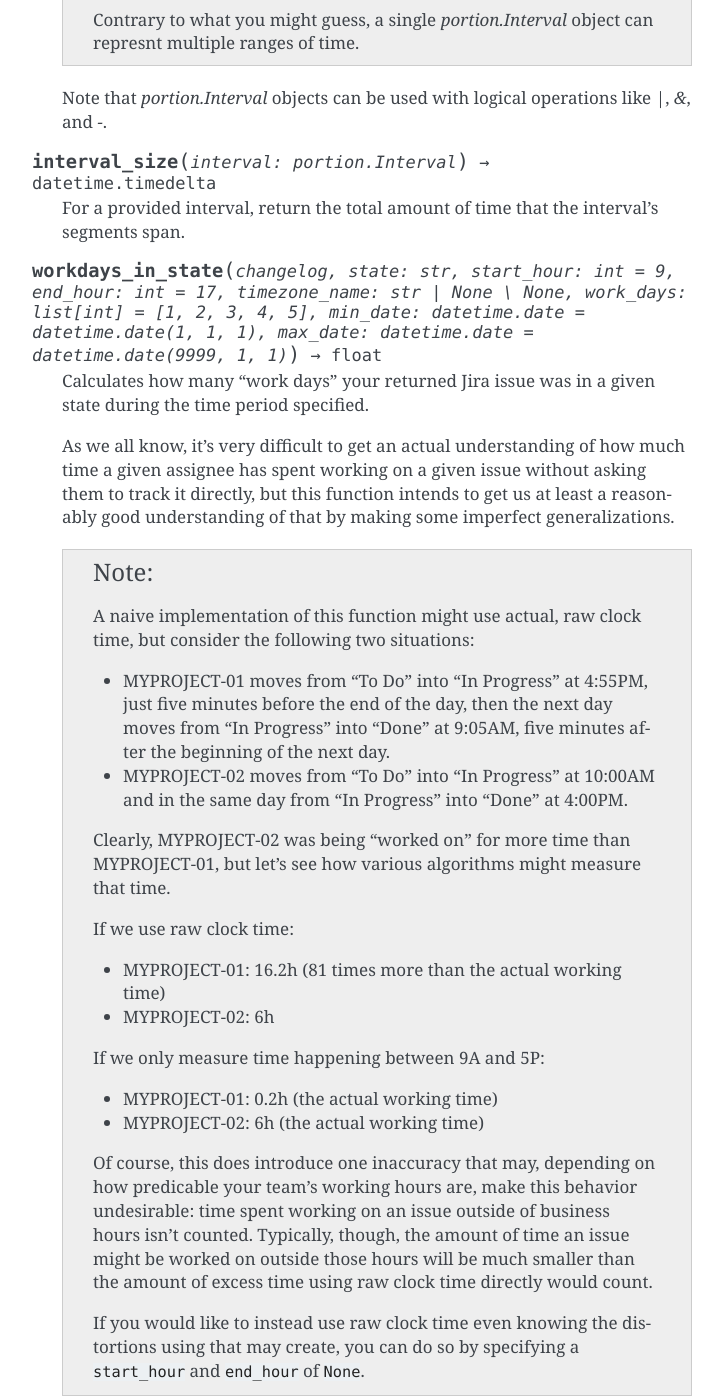
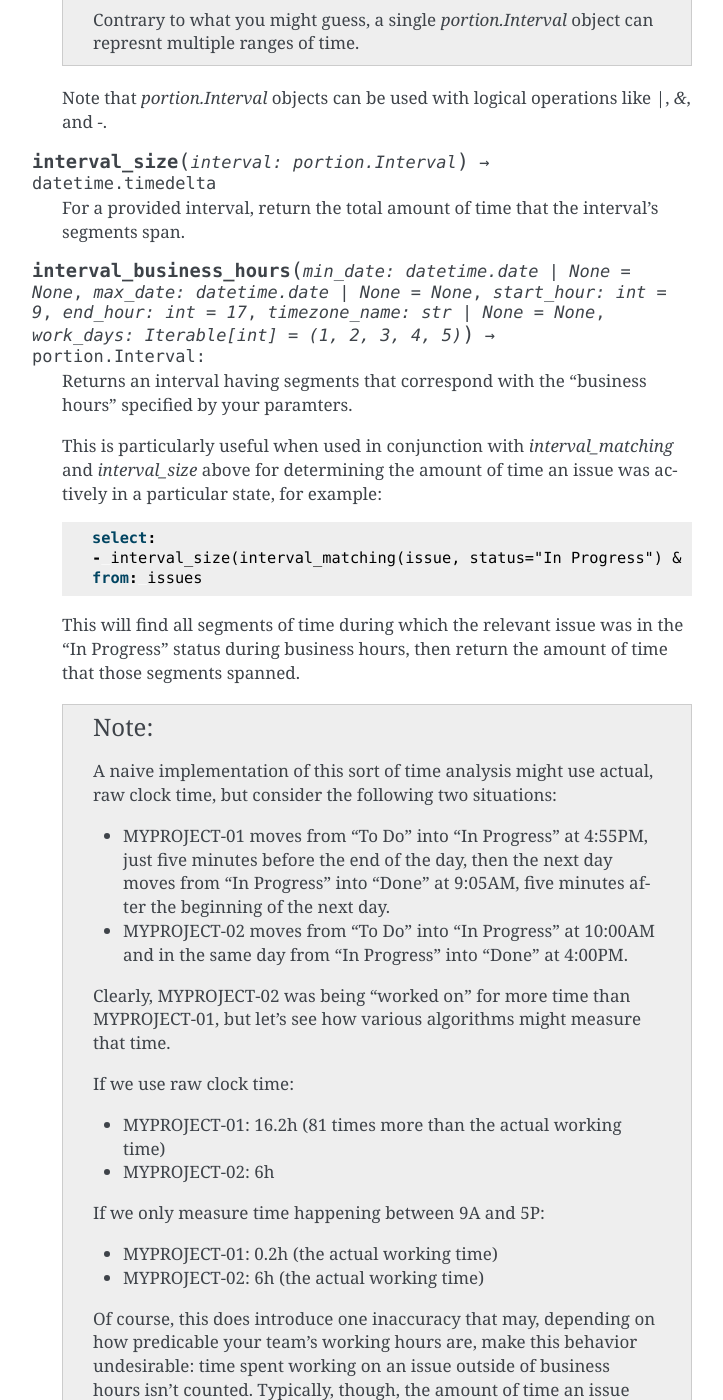
Before and after one commit to coddingtonbear/jira-select, a Sphinx documentation site: the page built from docs/functions.rst, in a window 1280 px wide and 1400 px high, scrolled down 3767 px. Shown: the whole window, without its empty margins (388-1111 px from the left). Built offline with Sphinx 7.4.7, drawn with Linux system fonts in a browser that asks for light colours; some of the changed text lies outside the part shown.

Commit message:
Adding 'interval_business_hours' function; marking 'workdays_in_state' as deprecated.

```diff
--- a/docs/functions.rst
+++ b/docs/functions.rst
@@ -226,20 +226,29 @@ Time Analysis
    For a provided interval, return the total amount of time that the interval's
    segments span.
 
-.. py:function:: workdays_in_state(changelog, state: str, start_hour: int = 9, end_hour: int = 17, timezone_name: str | None \ None, work_days: list[int] = [1, 2, 3, 4, 5], min_date: datetime.date = datetime.date(1, 1, 1), max_date: datetime.date = datetime.date(9999, 1, 1)) -> float
+.. py:function:: interval_business_hours(min_date: datetime.date | None = None, max_date: datetime.date | None = None, start_hour: int = 9, end_hour: int = 17, timezone_name: str | None = None, work_days: Iterable[int] = (1, 2, 3, 4, 5)) -> portion.Interval:
 
-   Calculates how many "work days" your returned Jira issue was in a given state
-   during the time period specified.
+   Returns an interval having segments that correspond with the "business hours"
+   specified by your paramters.
 
-   As we all know, it's very difficult to get an actual understanding of how much
-   time a given assignee has spent working on a given issue without asking them to
-   track it directly, but this function intends to get us at least a reasonably
-   good understanding of that by making some imperfect generalizations.
+   This is particularly useful when used in conjunction with `interval_matching`
+   and `interval_size` above for determining the amount of time an issue was
+   actively in a particular state, for example:
+
+   .. code-block:: yaml
+
+      select:
+      - interval_size(interval_matching(issue, status="In Progress") & interval_business_hours(parse_date(created)))
+      from: issues
+
+   This will find all segments of time during which the relevant issue was
+   in the "In Progress" status during business hours, then return the
+   amount of time that those segments spanned.
 
    .. note::
 
-      A naive implementation of this function might use actual, raw clock time,
-      but consider the following two situations:
+      A naive implementation of this sort of time analysis might use actual,
+      raw clock time, but consider the following two situations:
 
       - MYPROJECT-01 moves from "To Do" into "In Progress" at 4:55PM, just
         five minutes before the end of the day, then the next day moves
@@ -272,46 +281,16 @@ Time Analysis
       than the amount of excess time
       using raw clock time directly would count.
 
-      If you would like to instead use raw clock time even knowing the
-      distortions using that may create, you can do so by specifying
-      a ``start_hour`` and ``end_hour`` of ``None``.
-
-   .. note::
-
-      You must use the ``expand`` option of ``changelog`` for Jira to
-      return to you changelog information in your query; eg:
-
-      .. code-block:: yaml
-
-         select:
-         - flatten_changelog(changelog)
-         from: issues
-         expand:
-         - changelog
-
-      If you do not provide the necessary ``expand`` option, this
-      function will raise an error.
-
-   Parameters:
-
-   - ``state``: The name of the state you would like to count time for
-     (e.g. "In Progress")
+   - ``min_date``: The minimum date to add the business hours of to your interval.
+     By default, 365 days before now.
+   - ``max_date``: The (exclusive) maximum date to add the business hours of to
+     your interval.  By default: tomorrow.
    - ``start_hour``: The work day starting hour.  Defaults to 9 (i.e. 9 AM)
    - ``end_hour``: The work day ending hour.  Defaults to 17 (i.e 5 PM)
    - ``timezone_name``: The timezone to interpret ``start_hour`` and
      ``end_hour`` in.
    - ``work_days``: The days of the week to count as work days; 0 = Sunday,
       1 = Monday... 6 = Saturday.
-   - ``min_date``: The minmimum date to use when processing changelog entries.
-     If an issue is in the relevant state at ``min_date`` at ``start_hour``,
-     ``min_date`` and ``start_hour`` will be used for calculating the time range
-     during which the issue was in the relevant state instead of using issue's
-     actual time range in that state.
-   - ``max_date``: The maximuim date to use when processing changelog entries.
-     If an issue is in the relevant state at ``max_date`` at ``end_hour``,
-     ``max_date`` and ``end_hour`` will be used for calculating the time range
-     during which the issue was in the relevant state instead of using issue's
-     actual time range in that state.
 
 Data Traversal
 --------------
--- a/setup.py
+++ b/setup.py
@@ -119,6 +119,7 @@ setup(
             "get_issue = jira_select.functions.get_issue:Function",
             "workdays_in_state = jira_select.functions.workdays_in_state:Function",
             "get_issue_snapshot_on_date = jira_select.functions.get_issue_snapshot_on_date:Function",
+            "interval_business_hours = jira_select.functions.interval_business_hours:Function",
             "interval_matching = jira_select.functions.interval_matching:Function",
             "interval_size = jira_select.functions.interval_size:Function",
             "subquery = jira_select.functions.subquery:Function",
```
Also changed, not shown: 2 other files.
